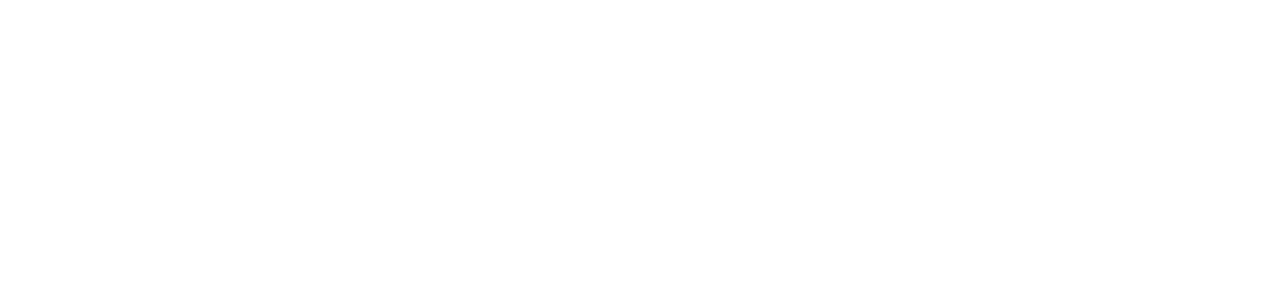
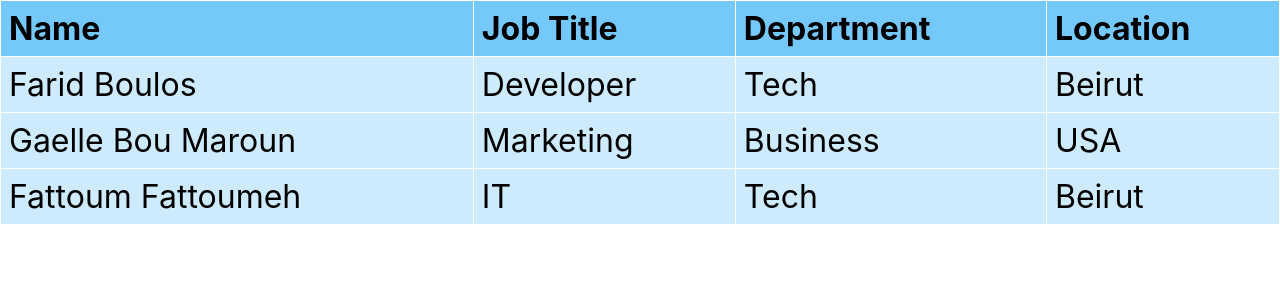
Before and after one commit to faridb99/nascotest, a React (Create React App) app: page / in a window 1280 px wide. Shown: the top 300 px of the page. Built offline with nearby package versions, Linux system fonts and the light colour scheme.

Commit message:
Added  Main Table with local employee Data

```diff
--- a/src/App.css
+++ b/src/App.css
@@ -2,37 +2,44 @@
   text-align: center;
 }
 
-.App-logo {
-  height: 40vmin;
-  pointer-events: none;
+.app-container {
+  display: flex;
+  flex-direction: column;
+  gap: 10px;
+  padding: 1rem;
 }
 
-@media (prefers-reduced-motion: no-preference) {
-  .App-logo {
-    animation: App-logo-spin infinite 20s linear;
-  }
+table {
+  border-collapse: collapse;
+  width: 100%;
 }
 
-.App-header {
-  background-color: #282c34;
-  min-height: 100vh;
-  display: flex;
-  flex-direction: column;
-  align-items: center;
-  justify-content: center;
-  font-size: calc(10px + 2vmin);
-  color: white;
+th,
+td {
+  border: 1px solid #ffffff;
+  text-align: left;
+  padding: 8px;
+  font-size: 32px;
 }
 
-.App-link {
-  color: #61dafb;
+th {
+  background-color: rgb(117, 201, 250);
 }
 
-@keyframes App-logo-spin {
-  from {
-    transform: rotate(0deg);
-  }
-  to {
-    transform: rotate(360deg);
-  }
+td {
+  background-color: rgb(205, 235, 253);
 }
+
+form {
+  display: flex;
+  gap: 5px;
+}
+
+form td:last-child {
+  display: flex;
+  justify-content: space-evenly;
+}
+
+form * {
+  font-size: 28px;
+}
--- a/src/App.js
+++ b/src/App.js
@@ -1,10 +1,34 @@
 import logo from "./logo.svg";
+import data from "./mock-data.json";
+import { useState } from "react";
 import "./App.css";
 
 function App() {
+  const [employees, setEmployees] = useState(data);
+
   return (
     <div className="App">
-      <table></table>
+      <table>
+        <thead>
+          <tr>
+            <th>Name</th>
+            <th>Job Title</th>
+            <th>Department</th>
+            <th>Location</th>
+          </tr>
+        </thead>
+
+        <tbody>
+          {employees.map((contact) => (
+            <tr>
+              <td>{contact.fullname}</td>
+              <td>{contact.jobtitle}</td>
+              <td>{contact.department}</td>
+              <td>{contact.location}</td>
+            </tr>
+          ))}
+        </tbody>
+      </table>
     </div>
   );
 }
--- /dev/null
+++ b/src/mock-data.json
@@ -0,0 +1,23 @@
+[
+  {
+    "id": 1,
+    "fullname": "Farid Boulos",
+    "jobtitle": "Developer",
+    "department": "Tech",
+    "location": "Beirut"
+  },
+  {
+    "id": 2,
+    "fullname": "Gaelle Bou Maroun",
+    "jobtitle": "Marketing",
+    "department": "Business",
+    "location": "USA"
+  },
+  {
+    "id": 3,
+    "fullname": "Fattoum Fattoumeh",
+    "jobtitle": "IT",
+    "department": "Tech",
+    "location": "Beirut"
+  }
+]
```
